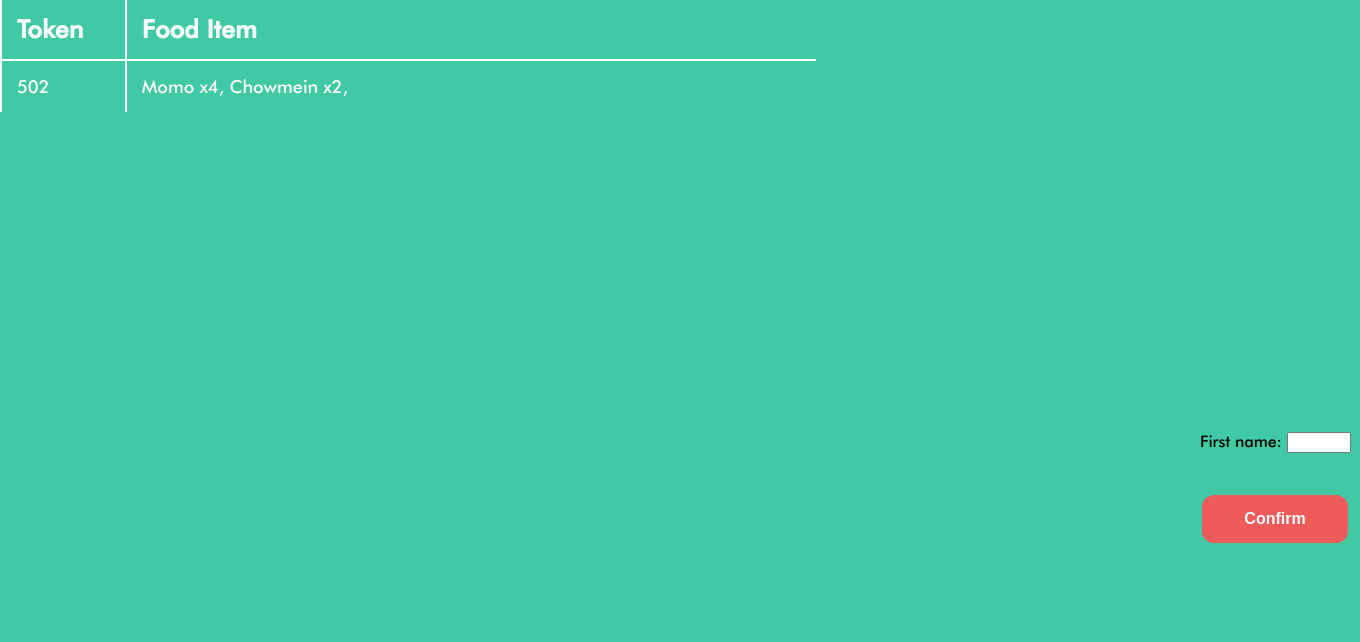
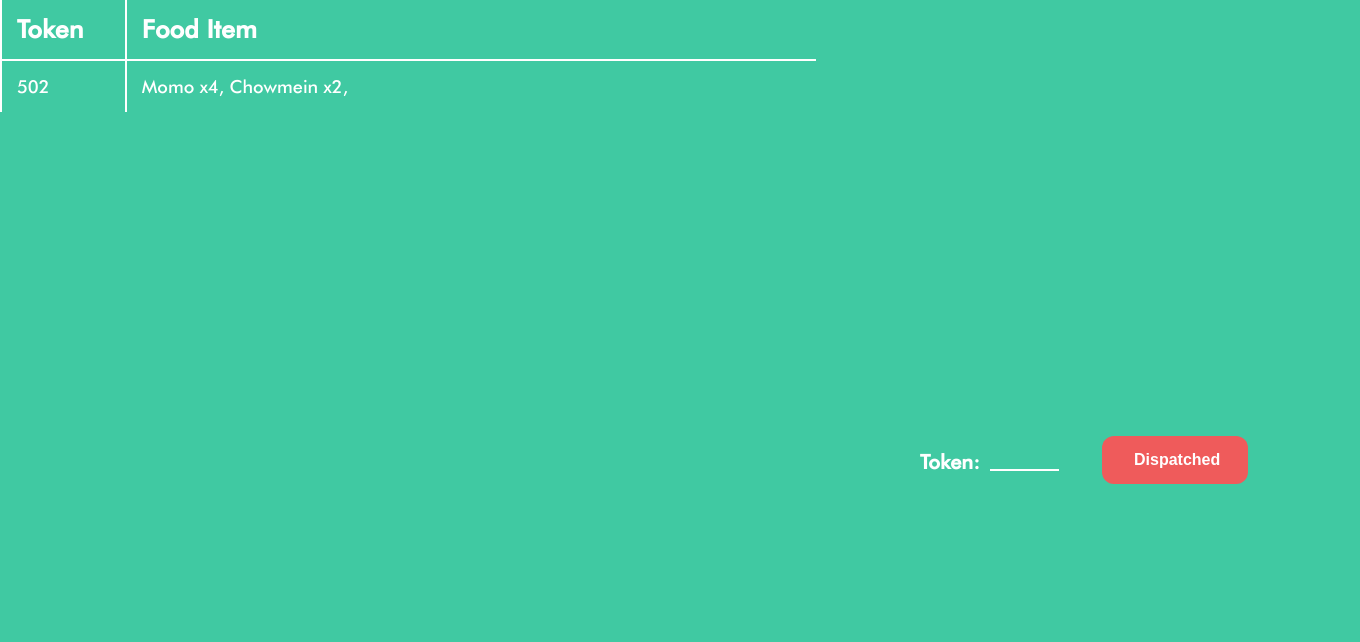
Before and after one commit to Lijan09/qrreader, a Flask app: page /canteenorder in a window 1360 px wide. Shown: the part 168-810 px from the top of the page. Run offline with Flask 2, Linux system fonts and the light colour scheme; parts of the project's set-up code (start-up, migrations or seed data) failed here and were passed over.

Commit message:
order apge

```diff
--- a/Templates/canteenorder.html
+++ b/Templates/canteenorder.html
@@ -28,6 +28,17 @@
     .frame {
         background-color: #40c9a2;
         padding-bottom: 530px;
+    }
+
+    input[type="number"] {
+        color: #ffffff;
+        font-family: futura;
+        font-size: 22px;
+        padding-top: 10px;
+        border: none;
+        border-bottom: 2px solid white;
+        background-color: #40c9a2;
+        text-align: center;
     }
 
     table {
@@ -133,6 +144,18 @@
     .filter:focus {
         outline: none;
     }
+
+.lijan{
+  background-color: #40c9a2;
+  color: #ffffff;
+  font-size: 20px;
+  padding-left: 50px;
+  padding-top: 40px;
+  padding-bottom: 23px;
+  margin: 8px 0;
+  font-weight: bold;
+}
+    }
 </style>
 {% endblock %}
 
@@ -154,12 +177,11 @@
             </tr>
             {% endfor %}
         </table>
-        </table>
-    </div>
-    <div style="position:absolute; left:1200px; top:600px;">
-        <label for="token">First name:</label>
-        <input type="number" min=500 max=999 id="token" name="token"><br><br><br>
-        <input type="submit" class="button submit" value="Confirm">
+        <div style="position:absolute; left:1100px; top:600px;">
+            <input type="submit" class="button submit" value="Dispatched">
+        </div>
+        <label class="lijan" for="token" style="position:absolute; left:870px; top:570px;">Token:</label>
+        <input type="number" min=500 max=999 id="token" name="token" style="position:absolute; left:990px; top:600px;">
     </div>
 </form>
 {% endblock %}
```
Also changed, not shown: Templates/edited.html (added).
